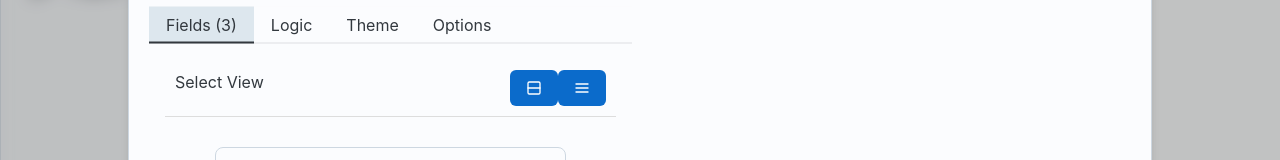
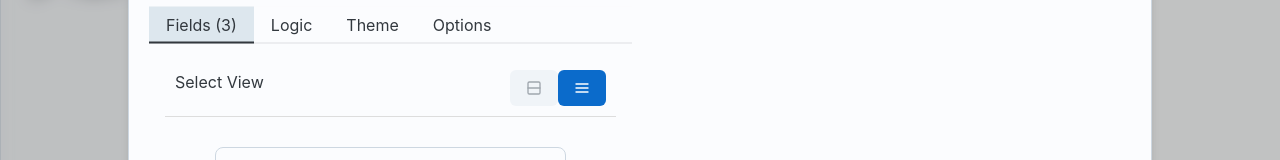
Before and after one commit to Lexpeee/survey-builder, a Next.js app: page /my-forms in a window 1280 px wide. Both pictures are taken after a click on the button "Create Survey". Shown: the part 212-372 px from the top of the page. Built offline with nearby package versions, Linux system fonts and the light colour scheme.

Commit message:
fix(survey): create modal - button view design improvements

```diff
--- a/src/components/Modal/CreateEditSurvey.tsx
+++ b/src/components/Modal/CreateEditSurvey.tsx
@@ -16,6 +16,7 @@ import {
   TabList,
   TabPanel,
   Tabs,
+  Tooltip,
   Typography
 } from '@mui/joy'
 import {
@@ -104,6 +105,7 @@ const CreateEditSurvey: FC<CreateEditSurveyProps> = ({
   isOpen,
   onClose
 }) => {
+  const { view: fieldView } = useFieldState()
   const fieldDispatch = useFieldDispatch()
   const { saveSurvey } = useSurvey()
 
@@ -352,7 +354,9 @@ const CreateEditSurvey: FC<CreateEditSurveyProps> = ({
                           textAlign={'right'}
                           spacing={2}
                         >
+                          <Tooltip title="Default View" placement="top">
                             <Button
+                              disabled={fieldView === "default"}
                               onClick={() => {
                                 fieldDispatch({
                                   type: 'CHANGE_VIEW',
@@ -362,7 +366,10 @@ const CreateEditSurvey: FC<CreateEditSurveyProps> = ({
                             >
                               <RowsIcon size={16}/>
                             </Button>
+                          </Tooltip>
+                          <Tooltip title="Mini View" placement="top">
                             <Button
+                              disabled={fieldView === "mini"}
                               onClick={() => {
                                 fieldDispatch({
                                   type: 'CHANGE_VIEW',
@@ -372,6 +379,7 @@ const CreateEditSurvey: FC<CreateEditSurveyProps> = ({
                             >
                               <AlignJustifyIcon size={16}/>
                             </Button>
+                          </Tooltip>
                         </Grid>
                       </Grid>
                     </FieldsHeader>
```
Lines whose indentation alone changed are shown as unchanged.
